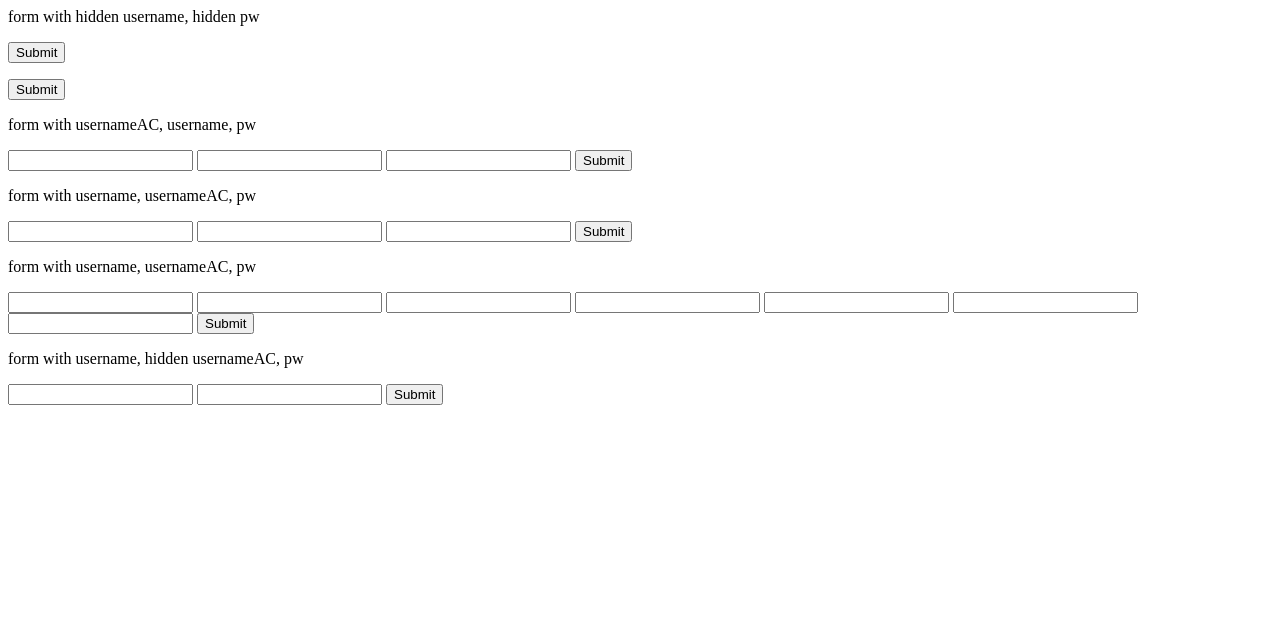
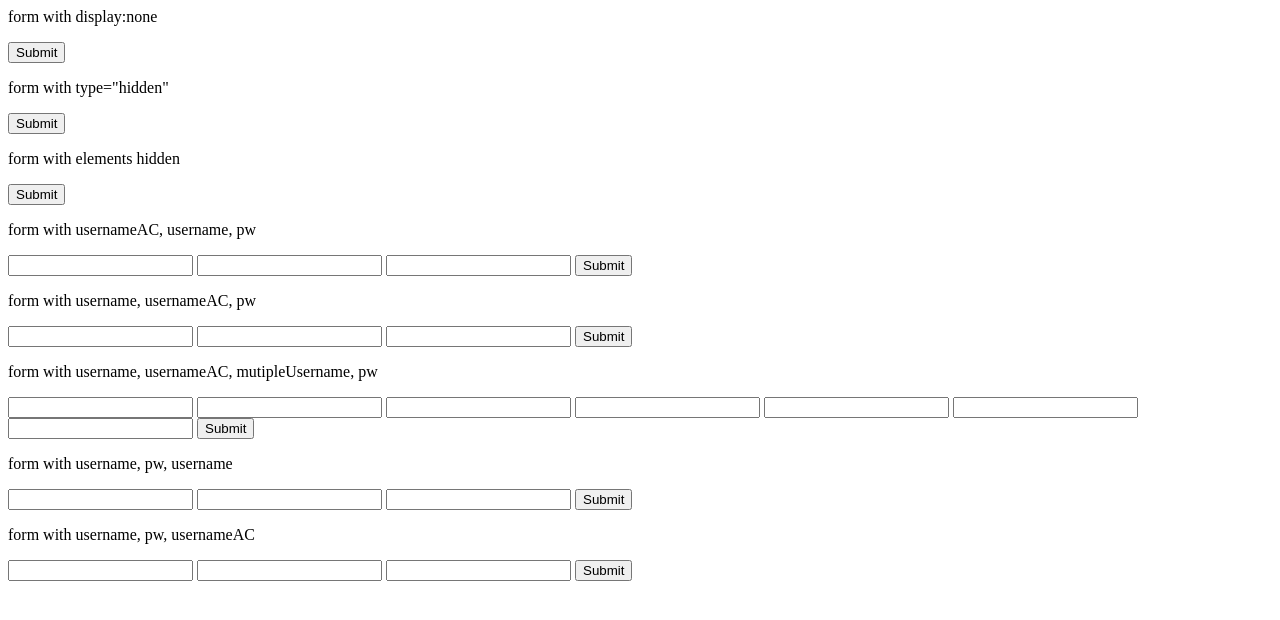
Before and after one commit to 1rneh/1rneh.github.io, a plain HTML site: page index.html in a window 1280 px wide. Drawn offline with Linux system fonts and the light colour scheme.

Commit message:
something

```diff
--- a/index.html
+++ b/index.html
@@ -1,21 +1,29 @@
-<p>form with hidden username, hidden pw</p>
-<form id="formLogin-hiddenUsername-hiddenPassword-style.display.none">
+<p>form with display:none</p>
+<form>
     <input type="text" style="display:none" name="username">
     <input type="password" style="display:none" name="password">
 
     <button type="submit">Submit</button>
 </form>
 
-
-<form id="formLogin-hiddenUsername-hiddenPassword-type=hidden">
+<p>form with type="hidden"</p>
+<form>
     <input type="hidden" name="username">
     <input type="hidden" name="password">
 
     <button type="submit">Submit</button>
 </form>
 
+<p>form with elements hidden</p>
+<form>
+    <input hidden type="text" name="username">
+    <input hidden type="password" name="password">
+
+    <button type="submit">Submit</button>
+</form>
+
 <p>form with usernameAC, username, pw</p>
-<form id="formLogin-hiddenUsername-hiddenPw-username">
+<form>
     <input type="text" name="username" autocomplete="username">
     <input type="text" name="username">
     <input type="password" name="password">
@@ -24,7 +32,7 @@
 </form>
 
 <p>form with username, usernameAC, pw</p>
-<form id="formLogin-hiddenUsername-hiddenPw-username">
+<form>
     <input type="text" name="username">
     <input type="text" name="username" autocomplete="username">
     <input type="password" name="password">
@@ -32,25 +40,33 @@
     <button type="submit">Submit</button>
 </form>
 
-<p>form with username, usernameAC, pw</p>
-<form id="formLogin-hiddenUsername-hiddenPw-username">
+<p>form with username, usernameAC, mutipleUsername, pw</p>
+<form>
     <input type="text" name="username">
     <input type="text" name="username" autocomplete="username">
     <input type="text" name="username">
     <input type="text" name="username">
     <input type="text" name="username">
     <input type="text" name="username">
-
     <input type="password" name="password">
 
     <button type="submit">Submit</button>
 </form>
 
-<p>form with username, hidden usernameAC, pw</p>
+<p>form with username, pw, username</p>
 <form id="formLogin-hiddenUsername-hiddenPw-username">
     <input type="text" name="username">
-    <input type="text" name="username" style="display:none" autocomplete="username">
     <input type="password" name="password">
+    <input type="text" name="username">
 
     <button type="submit">Submit</button>
 </form>
+
+<p>form with username, pw, usernameAC</p>
+<form id="formLogin-hiddenUsername-hiddenPw-username">
+    <input type="text" name="username">
+    <input type="password" name="password">
+    <input type="text" name="username" autocomplete="username">
+
+    <button type="submit">Submit</button>
+</form>
```
